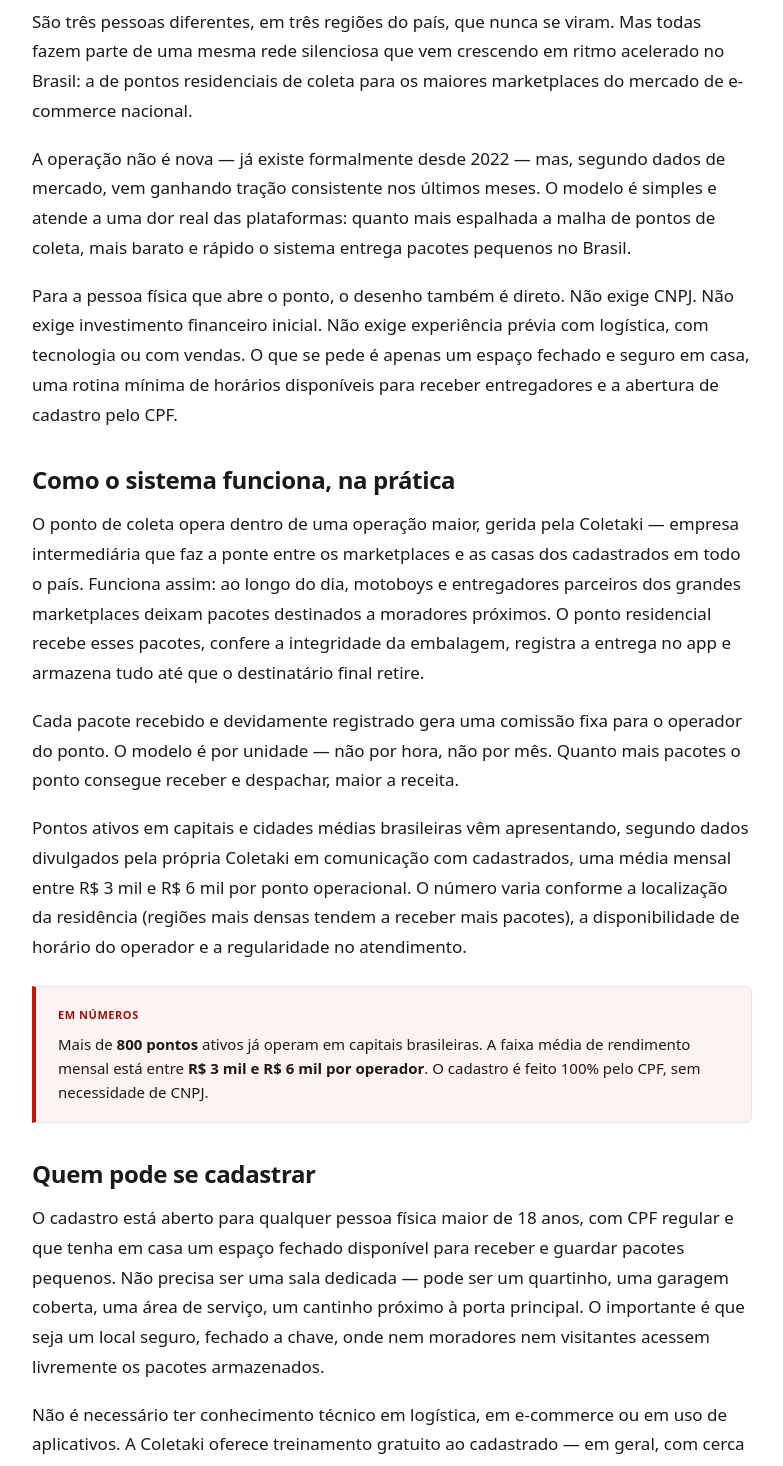
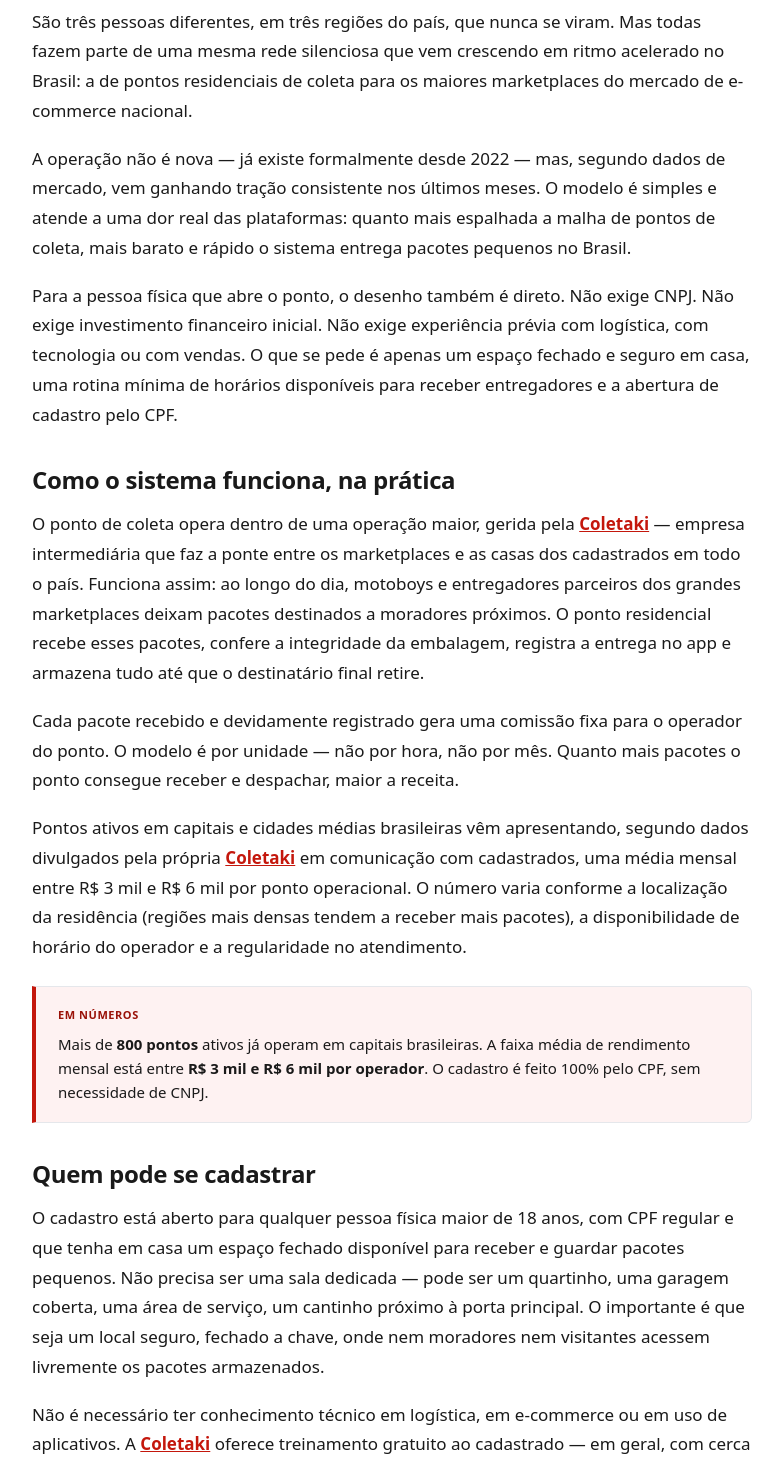
Before and after one commit to kellieflor58-rgb/coletaki-adv, a Next.js app: page /coletaki in a window 1280 px wide. Shown: the part 1330-2796 px from the top of the page, without its empty margins (248-1031 px from the left). Built offline with nearby package versions, Linux system fonts and the light colour scheme.

Commit message:
copy: nova headline + subheadline + linka todas mencoes Coletaki

```diff
--- a/app/coletaki/page.js
+++ b/app/coletaki/page.js
@@ -58,11 +58,11 @@
         </div>
 
         <h1 style={{ fontSize:36, fontWeight:900, color:INK, lineHeight:1.15, letterSpacing:'-0.025em', margin:'0 0 16px' }}>
-          De R$ 3 a R$ 6 mil por mês trabalhando em casa, com CPF e sem chefe: como milhares de brasileiros estão usando um cantinho de casa pra gerar renda
+          Em casa, no próprio CPF e sem virar empresa: brasileiros faturam de R$ 3 a R$ 6 mil por mês recebendo pacotes de grandes marketplaces
         </h1>
 
         <p style={{ fontSize:18, color:INK_SOFT, lineHeight:1.55, margin:'0 0 24px', fontWeight:500 }}>
-          Operação descentralizada de logística para grandes marketplaces vem se espalhando pelo Brasil. Quem tem um espaço pequeno em casa pode se cadastrar pelo CPF, sem CNPJ, sem investimento inicial, sem experiência prévia.
+          Hoje vamos falar da <a href="https://cadastro-coletaki.vercel.app" target="_blank" rel="noopener" style={{ color: RED, textDecoration: 'underline', fontWeight: 700 }}>Coletaki</a>, a empresa que conecta a rotina de quem mora em casa com a operação logística de grandes marketplaces. Vou contar como funciona, quem pode se cadastrar e quanto rende.
         </p>
 
         <div style={{ borderTop:'1px solid '+LINE, borderBottom:'1px solid '+LINE, padding:'14px 0', marginBottom:24, display:'flex', alignItems:'center', justifyContent:'space-between', flexWrap:'wrap', gap:14 }}>
@@ -106,7 +106,7 @@
           </h2>
 
           <p style={{ marginBottom:18 }}>
-            O ponto de coleta opera dentro de uma operação maior, gerida pela Coletaki — empresa intermediária que faz a ponte entre os marketplaces e as casas dos cadastrados em todo o país. Funciona assim: ao longo do dia, motoboys e entregadores parceiros dos grandes marketplaces deixam pacotes destinados a moradores próximos. O ponto residencial recebe esses pacotes, confere a integridade da embalagem, registra a entrega no app e armazena tudo até que o destinatário final retire.
+            O ponto de coleta opera dentro de uma operação maior, gerida pela <a href="https://cadastro-coletaki.vercel.app" target="_blank" rel="noopener" style={{ color: RED, textDecoration: 'underline', fontWeight: 700 }}>Coletaki</a> — empresa intermediária que faz a ponte entre os marketplaces e as casas dos cadastrados em todo o país. Funciona assim: ao longo do dia, motoboys e entregadores parceiros dos grandes marketplaces deixam pacotes destinados a moradores próximos. O ponto residencial recebe esses pacotes, confere a integridade da embalagem, registra a entrega no app e armazena tudo até que o destinatário final retire.
           </p>
 
           <p style={{ marginBottom:18 }}>
@@ -114,7 +114,7 @@
           </p>
 
           <p style={{ marginBottom:18 }}>
-            Pontos ativos em capitais e cidades médias brasileiras vêm apresentando, segundo dados divulgados pela própria Coletaki em comunicação com cadastrados, uma média mensal entre R$ 3 mil e R$ 6 mil por ponto operacional. O número varia conforme a localização da residência (regiões mais densas tendem a receber mais pacotes), a disponibilidade de horário do operador e a regularidade no atendimento.
+            Pontos ativos em capitais e cidades médias brasileiras vêm apresentando, segundo dados divulgados pela própria <a href="https://cadastro-coletaki.vercel.app" target="_blank" rel="noopener" style={{ color: RED, textDecoration: 'underline', fontWeight: 700 }}>Coletaki</a> em comunicação com cadastrados, uma média mensal entre R$ 3 mil e R$ 6 mil por ponto operacional. O número varia conforme a localização da residência (regiões mais densas tendem a receber mais pacotes), a disponibilidade de horário do operador e a regularidade no atendimento.
           </p>
 
           <div style={{ background:RED_LIGHT, border:'1px solid '+LINE, borderLeft:'4px solid '+RED, padding:'18px 22px', margin:'24px 0', borderRadius:'0 6px 6px 0' }}>
@@ -133,7 +133,7 @@
           </p>
 
           <p style={{ marginBottom:18 }}>
-            Não é necessário ter conhecimento técnico em logística, em e-commerce ou em uso de aplicativos. A Coletaki oferece treinamento gratuito ao cadastrado — em geral, com cerca de quatro horas de duração — explicando passo a passo o funcionamento técnico e operacional do ponto. Após o treinamento, o operador opera com autonomia, sempre com suporte da equipe central caso surjam dúvidas.
+            Não é necessário ter conhecimento técnico em logística, em e-commerce ou em uso de aplicativos. A <a href="https://cadastro-coletaki.vercel.app" target="_blank" rel="noopener" style={{ color: RED, textDecoration: 'underline', fontWeight: 700 }}>Coletaki</a> oferece treinamento gratuito ao cadastrado — em geral, com cerca de quatro horas de duração — explicando passo a passo o funcionamento técnico e operacional do ponto. Após o treinamento, o operador opera com autonomia, sempre com suporte da equipe central caso surjam dúvidas.
           </p>
 
           <p style={{ marginBottom:18 }}>
@@ -168,7 +168,7 @@
           </h2>
 
           <p style={{ marginBottom:18 }}>
-            Zero. O modelo da Coletaki não cobra taxa de adesão, mensalidade ou qualquer outra forma de pagamento ao cadastrado. O custo da empresa fica por conta do percentual da comissão sobre cada pacote — modelo de negócio chamado de "cobrança por sucesso", em que a Coletaki só ganha quando o operador também ganha.
+            Zero. O modelo da <a href="https://cadastro-coletaki.vercel.app" target="_blank" rel="noopener" style={{ color: RED, textDecoration: 'underline', fontWeight: 700 }}>Coletaki</a> não cobra taxa de adesão, mensalidade ou qualquer outra forma de pagamento ao cadastrado. O custo da empresa fica por conta do percentual da comissão sobre cada pacote — modelo de negócio chamado de "cobrança por sucesso", em que a <a href="https://cadastro-coletaki.vercel.app" target="_blank" rel="noopener" style={{ color: RED, textDecoration: 'underline', fontWeight: 700 }}>Coletaki</a> só ganha quando o operador também ganha.
           </p>
 
           <p style={{ marginBottom:18 }}>
@@ -180,11 +180,11 @@
           </h2>
 
           <p style={{ marginBottom:18 }}>
-            O processo de inscrição é totalmente digital e leva, em média, três minutos. O interessado acessa o site oficial da Coletaki, informa o CEP da residência para verificação de cobertura do programa, preenche dados básicos como nome, CPF, endereço completo, telefone para contato e detalhes do espaço disponível em casa (tamanho aproximado, tipo de cômodo, horários previstos de operação).
+            O processo de inscrição é totalmente digital e leva, em média, três minutos. O interessado acessa o site oficial da <a href="https://cadastro-coletaki.vercel.app" target="_blank" rel="noopener" style={{ color: RED, textDecoration: 'underline', fontWeight: 700 }}>Coletaki</a>, informa o CEP da residência para verificação de cobertura do programa, preenche dados básicos como nome, CPF, endereço completo, telefone para contato e detalhes do espaço disponível em casa (tamanho aproximado, tipo de cômodo, horários previstos de operação).
           </p>
 
           <p style={{ marginBottom:18 }}>
-            Concluída essa etapa, o cadastro é encaminhado para análise interna. Se aprovado, o candidato é contatado por um consultor da Coletaki — por telefone ou videochamada — para alinhar detalhes finais e agendar o treinamento operacional. O treinamento, conforme já citado, dura cerca de quatro horas no total e cobre todo o passo a passo técnico e prático do dia a dia do ponto.
+            Concluída essa etapa, o cadastro é encaminhado para análise interna. Se aprovado, o candidato é contatado por um consultor da <a href="https://cadastro-coletaki.vercel.app" target="_blank" rel="noopener" style={{ color: RED, textDecoration: 'underline', fontWeight: 700 }}>Coletaki</a> — por telefone ou videochamada — para alinhar detalhes finais e agendar o treinamento operacional. O treinamento, conforme já citado, dura cerca de quatro horas no total e cobre todo o passo a passo técnico e prático do dia a dia do ponto.
           </p>
 
           <p style={{ marginBottom:18 }}>
@@ -193,7 +193,7 @@
 
           <div style={{ background:'#FFFBEA', border:'1px solid #FDE68A', borderLeft:'4px solid '+YELLOW, padding:'20px 22px', margin:'32px 0', borderRadius:'0 6px 6px 0' }}>
             <div style={{ fontSize:14, color:INK, lineHeight:1.6, marginBottom:14 }}>
-              <strong>Para fazer o cadastro como ponto de coleta Coletaki:</strong>
+              <strong>Para fazer o cadastro como ponto de coleta <a href="https://cadastro-coletaki.vercel.app" target="_blank" rel="noopener" style={{ color: RED, textDecoration: 'underline', fontWeight: 700 }}>Coletaki</a>:</strong>
             </div>
             <button onClick={ir} style={{ background:RED, color:'#fff', border:'none', padding:'12px 22px', borderRadius:6, fontSize:14, fontWeight:800, cursor:'pointer', display:'inline-flex', alignItems:'center', gap:8, fontFamily:'inherit' }}>
               Iniciar cadastro pela Coletaki <ArrowRight size={15} />
@@ -209,7 +209,7 @@
           </p>
 
           <p style={{ marginBottom:18 }}>
-            A solução, segundo especialistas, passa pela capilaridade — ou seja, ter pontos pequenos e próximos do destinatário final em vez de centros de distribuição grandes e distantes. A Coletaki é uma das empresas brasileiras que está apostando nessa abordagem, e o reflexo aparece no crescimento mensal de pontos ativos.
+            A solução, segundo especialistas, passa pela capilaridade — ou seja, ter pontos pequenos e próximos do destinatário final em vez de centros de distribuição grandes e distantes. A <a href="https://cadastro-coletaki.vercel.app" target="_blank" rel="noopener" style={{ color: RED, textDecoration: 'underline', fontWeight: 700 }}>Coletaki</a> é uma das empresas brasileiras que está apostando nessa abordagem, e o reflexo aparece no crescimento mensal de pontos ativos.
           </p>
 
           <p style={{ marginBottom:18 }}>
@@ -236,11 +236,11 @@
           </p>
 
           <p style={{ marginBottom:30 }}>
-            Para mais informações sobre o programa, condições de operação e disponibilidade na sua região, o cadastro inicial pode ser feito diretamente pelo site da Coletaki.
+            Para mais informações sobre o programa, condições de operação e disponibilidade na sua região, o cadastro inicial pode ser feito diretamente pelo site da <a href="https://cadastro-coletaki.vercel.app" target="_blank" rel="noopener" style={{ color: RED, textDecoration: 'underline', fontWeight: 700 }}>Coletaki</a>.
           </p>
 
           <div style={{ borderTop:'1px solid '+LINE, paddingTop:18, fontSize:12, color:INK_MUTE, lineHeight:1.7, fontStyle:'italic', marginTop:30 }}>
-            <strong>Aviso editorial:</strong> Reportagem produzida com fontes públicas e comunicação direta com a empresa Coletaki. Resultados financeiros variam conforme localização, dedicação e demanda regional. Verifique sempre os termos atualizados no site oficial antes de qualquer cadastro.
+            <strong>Aviso editorial:</strong> Reportagem produzida com fontes públicas e comunicação direta com a empresa <a href="https://cadastro-coletaki.vercel.app" target="_blank" rel="noopener" style={{ color: RED, textDecoration: 'underline', fontWeight: 700 }}>Coletaki</a>. Resultados financeiros variam conforme localização, dedicação e demanda regional. Verifique sempre os termos atualizados no site oficial antes de qualquer cadastro.
           </div>
 
         </div>
```
